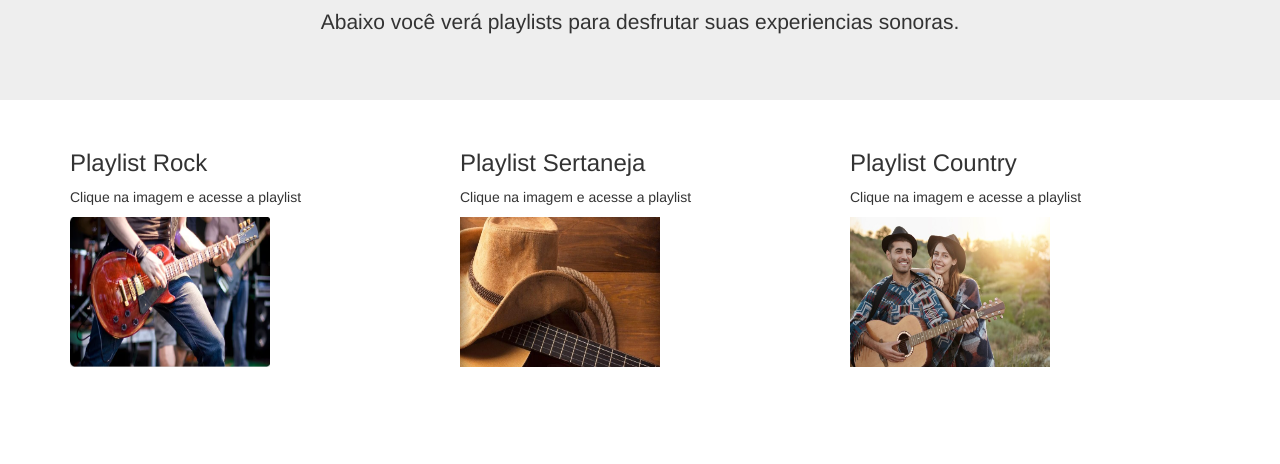
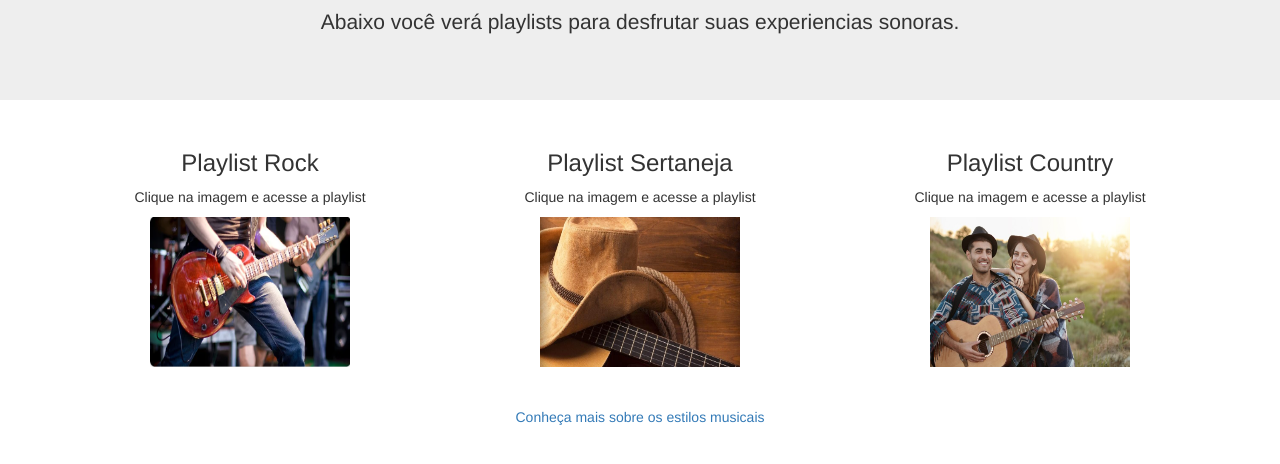
Before and after one commit to fss9/WEB1-TRABALHO, a plain HTML site: page WEB1 TRABALHO/index.html in a window 1280 px wide. Shown: the part 140-604 px from the top of the page. Drawn offline with nearby package versions, Linux system fonts and the light colour scheme.

Commit message:
WEB1 TRABALHO

```diff
--- a/WEB1 TRABALHO/index.html
+++ b/WEB1 TRABALHO/index.html
@@ -24,7 +24,7 @@
     </head>
 <body>
 
-<div class="jumbotron text-center">
+<center><div class="jumbotron text-center">
   <h1>Playlists</h1>
   <p>Abaixo você verá playlists para desfrutar suas experiencias sonoras.</p>
 </div>
@@ -67,6 +67,8 @@
     </div>
   </div>
 </div>
+</br></center>
 
+<center><a href="file:///C:/Users/danil/Downloads/WEB1%20TRABALHO/sobreEstilos.html">Conheça mais sobre os estilos musicais</a></center>
 </body>
 </html>
```
